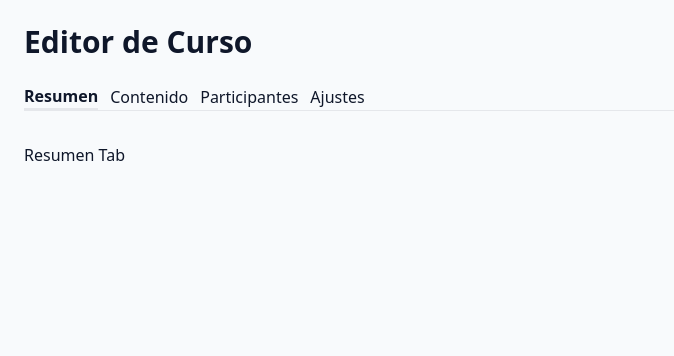
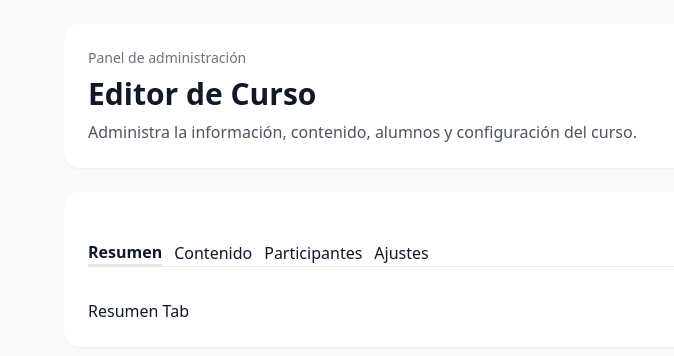
Before and after one commit to skygmkt-coder/skyg-academy-template2, a Next.js app: page /admin/cursos/id in a window 1280 px wide. Shown: the top 356 px of the page, without its empty margins (0-674 px from the left). Built offline with nearby package versions, Linux system fonts and the light colour scheme; no server answers; the database is empty.

Commit message:
Update page.tsx

```diff
--- a/app/admin/cursos/id/page.tsx
+++ b/app/admin/cursos/id/page.tsx
@@ -12,15 +12,20 @@ export default function CourseEditorPage() {
   const [activeTab, setActiveTab] = useState("Resumen");
 
   return (
-    <div className="p-6">
-      <h1 className="text-3xl font-bold">
+    <main className="min-h-screen bg-gray-50 p-6">
+      <section className="mx-auto max-w-6xl">
+        <div className="mb-6 rounded-2xl bg-white p-6 shadow-sm">
+          <p className="text-sm text-gray-500">Panel de administración</p>
+          <h1 className="mt-2 text-3xl font-bold text-gray-900">
             Editor de Curso
           </h1>
+          <p className="mt-2 text-gray-600">
+            Administra la información, contenido, alumnos y configuración del curso.
+          </p>
+        </div>
 
-      <CourseTabs
-        activeTab={activeTab}
-        onTabChange={setActiveTab}
-      />
+        <div className="rounded-2xl bg-white p-6 shadow-sm">
+          <CourseTabs activeTab={activeTab} onTabChange={setActiveTab} />
 
           <div className="mt-8">
             {activeTab === "Resumen" && <CourseSummaryTab />}
@@ -29,5 +34,7 @@ export default function CourseEditorPage() {
             {activeTab === "Ajustes" && <CourseSettingsTab />}
           </div>
         </div>
+      </section>
+    </main>
   );
 }
```
Lines whose indentation alone changed are shown as unchanged.
